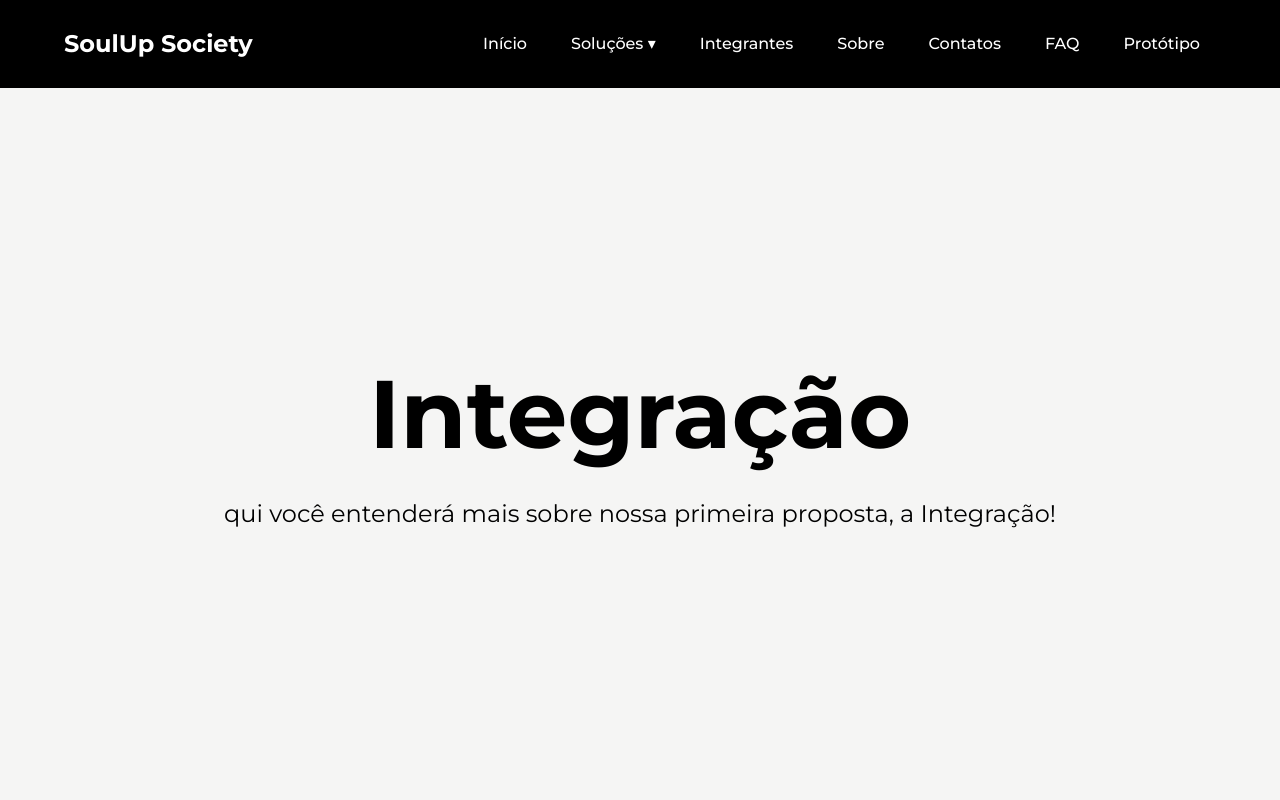
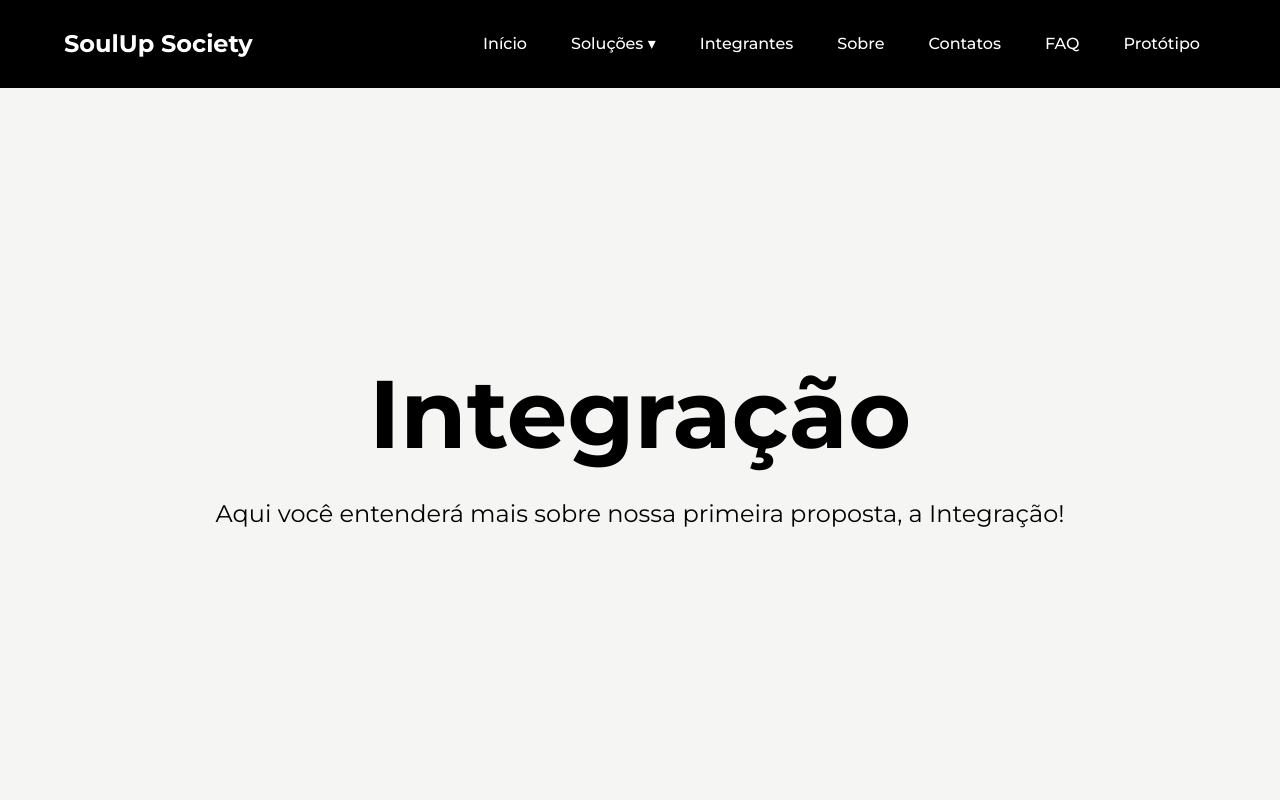
Before and after one commit to SoulUp-Society-Trabalhos/1--Challenge-2--semestre, a React (Vite) app in the folder soulup-society/: page /proposta in a window 1280 px wide. Shown: the top 800 px of the page. Built offline with nearby package versions, Linux system fonts and the light colour scheme.

Commit message:
feat: arrumando erro de ortografica.

```diff
--- a/soulup-society/src/routes/Proposta/index.tsx
+++ b/soulup-society/src/routes/Proposta/index.tsx
@@ -7,7 +7,7 @@ export default function Proposta() {
     <main className="conteudo">
       <Hero
         titulo="Integração"
-        descricao="qui você entenderá mais sobre nossa primeira proposta, a
+        descricao="Aqui você entenderá mais sobre nossa primeira proposta, a
               Integração!"
       />
 
```
